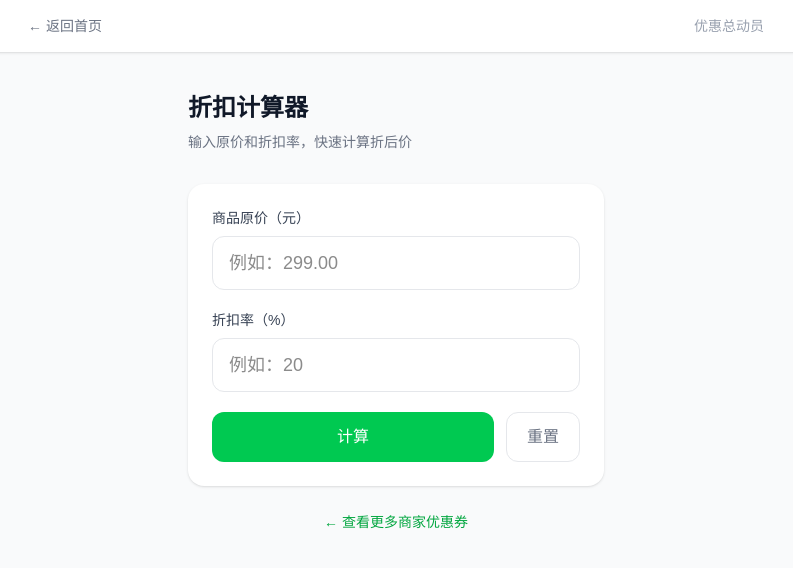
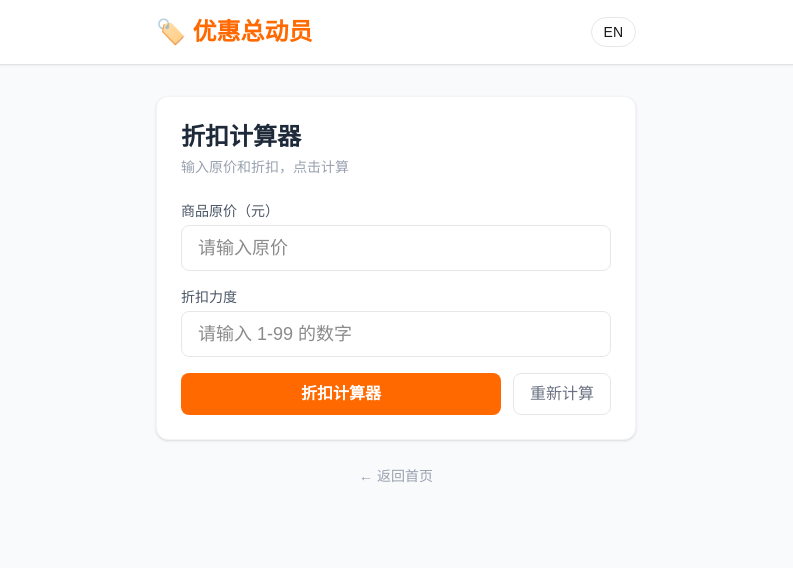
Before and after one commit to czhcl123/coupon-site, a Next.js app: page /discount-calculator in a window 1280 px wide. Shown: the top 568 px of the page, without its empty margins (244-1037 px from the left). Built offline with nearby package versions, Linux system fonts and the light colour scheme.

Commit message:
新建折扣计算器页面，修复首页header折扣计算器和管理后台链接?lang参数

```diff
--- a/src/app/discount-calculator/page.tsx
+++ b/src/app/discount-calculator/page.tsx
@@ -1,107 +1,173 @@
 'use client'
 
 import { useState } from 'react'
+import { useSearchParams } from 'next/navigation'
 import Link from 'next/link'
 
-export default function DiscountCalculator() {
-  const [originalPrice, setOriginalPrice] = useState('')
-  const [discountRate, setDiscountRate] = useState('')
-  const [result, setResult] = useState<{ final: number; saving: number; discount: number } | null>(null)
+type Lang = 'zh' | 'en'
 
-  const calculate = () => {
-    const p = parseFloat(originalPrice)
-    const r = parseFloat(discountRate)
-    if (isNaN(p) || isNaN(r) || p <= 0 || r <= 0 || r >= 100) return
-    const final = p * (1 - r / 100)
-    const saving = p - final
-    setResult({ final, saving, discount: r })
+const t = {
+  zh: {
+    siteTitle: '🏷️ 优惠总动员',
+    pageTitle: '折扣计算器',
+    backHome: '← 返回首页',
+    priceLabel: '商品原价（元）',
+    pricePlaceholder: '请输入原价',
+    discountLabel: '折扣力度',
+    discountPlaceholder: '请输入 1-99 的数字',
+    hint: '输入原价和折扣，点击计算',
+    result: '折后价',
+    saving: '立省',
+    reset: '重新计算',
+    lang: 'EN',
+    switchLang: 'EN',
+    invalidPrice: '请输入有效的原价',
+    invalidDiscount: '折扣需在 1 到 99 之间',
+  },
+  en: {
+    siteTitle: '🏷️ Coupon Hub',
+    pageTitle: 'Discount Calculator',
+    backHome: '← Back to Home',
+    priceLabel: 'Original Price (¥)',
+    pricePlaceholder: 'Enter original price',
+    discountLabel: 'Discount (%)',
+    discountPlaceholder: 'Enter a number between 1-99',
+    hint: 'Enter original price and discount rate, then calculate',
+    result: 'Final Price',
+    saving: 'You Save',
+    reset: 'Reset',
+    lang: '中文',
+    switchLang: '中文',
+    invalidPrice: 'Please enter a valid original price',
+    invalidDiscount: 'Discount must be between 1 and 99',
+  },
 }
 
-  const reset = () => {
-    setOriginalPrice('')
-    setDiscountRate('')
+function u(key: keyof typeof t.en, lang: Lang) {
+  return t[lang][key] as string
+}
+
+export default function DiscountCalculatorPage() {
+  const searchParams = useSearchParams()
+  const lang = (searchParams.get('lang') === 'en' ? 'en' : 'zh') as Lang
+  const nextLang: Lang = lang === 'zh' ? 'en' : 'zh'
+
+  const [price, setPrice] = useState('')
+  const [discount, setDiscount] = useState('')
+  const [result, setResult] = useState<{ final: number; saving: number } | null>(null)
+  const [error, setError] = useState<string | null>(null)
+
+  function calc() {
+    setError(null)
+    const p = parseFloat(price)
+    const d = parseFloat(discount)
+    if (!p || p <= 0) {
+      setError(u('invalidPrice', lang))
       setResult(null)
+      return
+    }
+    if (!d || d < 1 || d >= 100) {
+      setError(u('invalidDiscount', lang))
+      setResult(null)
+      return
+    }
+    setResult({
+      final: Math.round(p * (1 - d / 100) * 100) / 100,
+      saving: Math.round(p * d / 100 * 100) / 100,
+    })
+  }
+
+  function reset() {
+    setPrice('')
+    setDiscount('')
+    setResult(null)
+    setError(null)
   }
 
   return (
     <div className="min-h-screen bg-gray-50">
-      <header className="bg-white shadow-sm">
-        <div className="max-w-3xl mx-auto px-4 py-4 flex items-center justify-between">
-          <Link href="/" className="text-gray-500 text-sm hover:text-gray-800">← 返回首页</Link>
-          <span className="text-sm text-gray-400">优惠总动员</span>
+      <header className="bg-white shadow-sm sticky top-0 z-10">
+        <div className="max-w-lg mx-auto px-4 py-4">
+          <div className="flex items-center justify-between">
+            <Link href={`/?lang=${lang}`} className="text-2xl font-bold text-orange-500 hover:text-orange-600">
+              {u('siteTitle', lang)}
+            </Link>
+            <Link
+              href={`/discount-calculator?lang=${nextLang}`}
+              className="text-sm px-3 py-1 border border-gray-200 rounded-full hover:bg-gray-50 transition-colors"
+            >
+              {u('switchLang', lang)}
+            </Link>
+          </div>
         </div>
       </header>
 
-      <main className="max-w-md mx-auto px-4 py-10">
-        <h1 className="text-2xl font-bold text-gray-900 mb-2">折扣计算器</h1>
-        <p className="text-gray-500 text-sm mb-8">输入原价和折扣率，快速计算折后价</p>
+      <main className="max-w-lg mx-auto px-4 py-8">
+        <div className="bg-white rounded-xl p-6 shadow-sm border border-gray-100">
+          <h1 className="text-2xl font-bold text-gray-800 mb-1">{u('pageTitle', lang)}</h1>
+          <p className="text-sm text-gray-400 mb-6">{u('hint', lang)}</p>
 
-        <div className="bg-white rounded-2xl shadow-sm p-6 space-y-5">
+          <div className="space-y-4">
             <div>
-            <label className="block text-sm font-medium text-gray-700 mb-2">商品原价（元）</label>
+              <label className="block text-sm font-medium text-gray-600 mb-1">{u('priceLabel', lang)}</label>
               <input
                 type="number"
-              min="0"
-              step="0.01"
-              value={originalPrice}
-              onChange={e => setOriginalPrice(e.target.value)}
-              placeholder="例如：299.00"
-              className="w-full px-4 py-3 border border-gray-200 rounded-xl text-lg focus:outline-none focus:ring-2 focus:ring-green-500"
+                value={price}
+                onChange={(e) => setPrice(e.target.value)}
+                placeholder={u('pricePlaceholder', lang)}
+                className="w-full px-4 py-2 border border-gray-200 rounded-lg focus:outline-none focus:ring-2 focus:ring-orange-400 text-lg"
               />
             </div>
 
             <div>
-            <label className="block text-sm font-medium text-gray-700 mb-2">折扣率（%）</label>
+              <label className="block text-sm font-medium text-gray-600 mb-1">{u('discountLabel', lang)}</label>
               <input
                 type="number"
-              min="0"
-              max="99.99"
-              step="0.1"
-              value={discountRate}
-              onChange={e => setDiscountRate(e.target.value)}
-              placeholder="例如：20"
-              className="w-full px-4 py-3 border border-gray-200 rounded-xl text-lg focus:outline-none focus:ring-2 focus:ring-green-500"
+                value={discount}
+                onChange={(e) => setDiscount(e.target.value)}
+                placeholder={u('discountPlaceholder', lang)}
+                min="1"
+                max="99"
+                className="w-full px-4 py-2 border border-gray-200 rounded-lg focus:outline-none focus:ring-2 focus:ring-orange-400 text-lg"
               />
             </div>
 
-          <div className="flex gap-3">
-            <button
-              onClick={calculate}
-              className="flex-1 bg-green-500 text-white py-3 rounded-xl font-medium hover:bg-green-600 transition"
-            >
-              计算
-            </button>
-            <button
-              onClick={reset}
-              className="px-5 py-3 border border-gray-200 rounded-xl text-gray-500 hover:bg-gray-50 transition"
-            >
-              重置
-            </button>
-          </div>
-        </div>
+            {error && (
+              <div className="bg-red-50 text-red-600 px-4 py-2 rounded-lg text-sm">{error}</div>
+            )}
 
             {result && (
-          <div className="mt-6 bg-gradient-to-br from-green-500 to-green-600 rounded-2xl p-6 text-white">
-            <div className="text-center">
-              <div className="text-sm opacity-80 mb-1">折后价</div>
-              <div className="text-4xl font-bold mb-4">¥{result.final.toFixed(2)}</div>
-              <div className="grid grid-cols-2 gap-4 text-center">
-                <div>
-                  <div className="text-xs opacity-70">节省</div>
-                  <div className="text-xl font-semibold">¥{result.saving.toFixed(2)}</div>
+              <div className="bg-orange-50 rounded-xl p-5 text-center border border-orange-100">
+                <div className="text-sm text-orange-500 mb-1">{u('result', lang)}</div>
+                <div className="text-4xl font-bold text-orange-600 mb-2">
+                  ¥{result.final}
                 </div>
-                <div>
-                  <div className="text-xs opacity-70">折扣</div>
-                  <div className="text-xl font-semibold">{result.discount}%</div>
-                </div>
-              </div>
+                <div className="text-sm text-gray-500">
+                  {u('saving', lang)} ¥{result.saving}
                 </div>
               </div>
             )}
 
+            <div className="flex gap-3">
+              <button
+                onClick={calc}
+                className="flex-1 bg-orange-500 text-white py-2 rounded-lg font-semibold hover:bg-orange-600 transition-colors"
+              >
+                {u('pageTitle', lang)}
+              </button>
+              <button
+                onClick={reset}
+                className="px-4 py-2 text-gray-500 border border-gray-200 rounded-lg hover:bg-gray-50 transition-colors"
+              >
+                {u('reset', lang)}
+              </button>
+            </div>
+          </div>
+        </div>
+
         <div className="mt-6 text-center">
-          <Link href="/" className="text-sm text-green-600 hover:text-green-700">
-            ← 查看更多商家优惠券
+          <Link href={`/?lang=${lang}`} className="text-sm text-gray-400 hover:text-orange-500">
+            {u('backHome', lang)}
           </Link>
         </div>
       </main>
--- a/src/app/page.tsx
+++ b/src/app/page.tsx
@@ -232,10 +232,10 @@ export default function HomePage() {
               >
                 {u('lang')}
               </button>
-              <a href="/discount-calculator" className="text-sm px-3 py-1 bg-orange-100 text-orange-500 rounded-full hover:bg-orange-200 transition-colors font-medium">
+              <a href={`/discount-calculator?lang=${lang}`} className="text-sm px-3 py-1 bg-orange-100 text-orange-500 rounded-full hover:bg-orange-200 transition-colors font-medium">
                 {u('discountCalculator')}
               </a>
-              <a href="/admin" className="text-sm text-gray-400 hover:text-gray-600">
+              <a href={`/admin?lang=${lang}`} className="text-sm text-gray-400 hover:text-gray-600">
                 {u('admin')}
               </a>
             </div>
```
Lines whose indentation alone changed are shown as unchanged.
